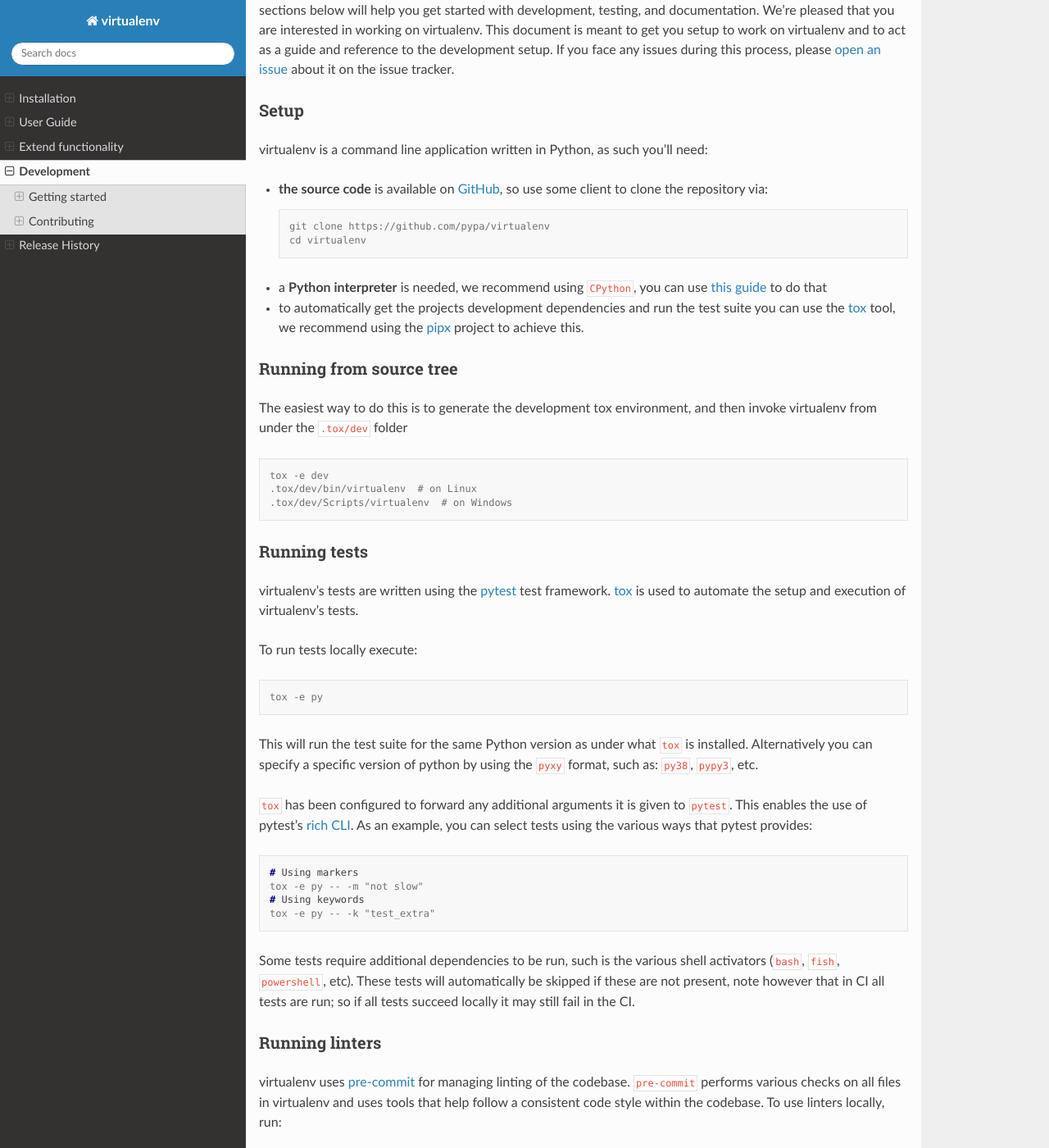
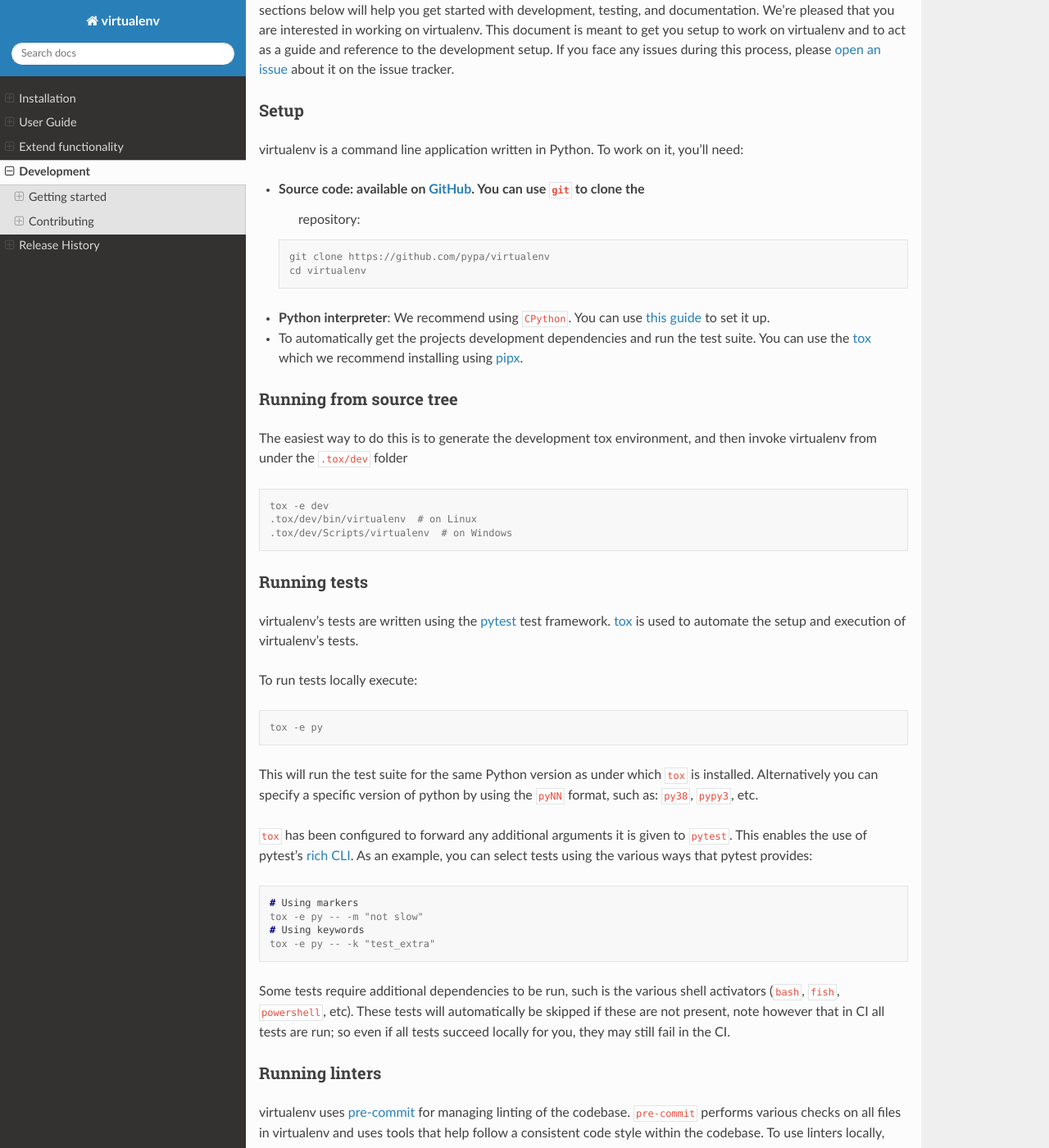
Before and after one commit to pypa/virtualenv, a Sphinx documentation site: the page built from docs/development.rst, in a window 1280 px wide and 1400 px high, scrolled down 230 px. Shown: the whole window at 82% size. Built offline with Sphinx 7.4.7 and the Read the Docs theme 2.0.0, drawn with Linux system fonts in a browser that asks for light colours; pages that are not in the unit, such as notebooks, are missing from menus; the version number could not be read and is left out; some of the changed text lies outside the part shown.

Commit message:
Slightly improve Development Documentation

```diff
--- a/docs/development.rst
+++ b/docs/development.rst
@@ -3,6 +3,7 @@
 
 Getting started
 ---------------
+
 
 ``virtualenv`` is a volunteer maintained open source project and we welcome contributions of all forms. The sections
 below will help you get started with development, testing, and documentation. We’re pleased that you are interested in
@@ -13,19 +14,22 @@
 
 Setup
 ~~~~~
-virtualenv is a command line application written in Python, as such you'll need:
 
-- **the source code**  is available on `GitHub <https://github.com/pypa/pip>`_, so use some client to clone the
-  repository via:
+virtualenv is a command line application written in Python. To work on it, you'll need:
+
+- **Source code**: available on `GitHub <https://github.com/pypa/pip>`_. You can use ``git`` to clone the
+    repository:
 
   .. code-block:: console
 
       git clone https://github.com/pypa/virtualenv
       cd virtualenv
-- a **Python interpreter** is needed, we recommend using ``CPython``, you can use
-  `this guide <https://realpython.com/installing-python/>`_ to do that
-- to automatically get the projects development dependencies and run the test suite you can use the :pypi:`tox` tool,
-  we recommend using the `pipx <https://pipxproject.github.io/pipx/>`_ project to achieve this.
+
+- **Python interpreter**: We recommend using ``CPython``. You can use
+  `this guide <https://realpython.com/installing-python/>`_ to set it up.
+
+- To automatically get the projects development dependencies and run the test suite. You can use the :pypi:`tox` which
+  we recommend installing using `pipx <https://pipxproject.github.io/pipx/>`_.
 
 Running from source tree
 ~~~~~~~~~~~~~~~~~~~~~~~~
@@ -51,8 +55,8 @@
 
     tox -e py
 
-This will run the test suite for the same Python version as under what ``tox`` is installed. Alternatively you can
-specify a specific version of python by using the ``pyxy`` format, such as: ``py38``, ``pypy3``, etc.
+This will run the test suite for the same Python version as under which ``tox`` is installed. Alternatively you can
+specify a specific version of python by using the ``pyNN`` format, such as: ``py38``, ``pypy3``, etc.
 
 ``tox`` has been configured to forward any additional arguments it is given to ``pytest``.
 This enables the use of pytest's
@@ -68,7 +72,7 @@
 
 Some tests require additional dependencies to be run, such is the various shell activators (``bash``, ``fish``,
 ``powershell``, etc). These tests will automatically be skipped if these are not present, note however that in CI
-all tests are run; so if all tests succeed locally it may still fail in the CI.
+all tests are run; so even if all tests succeed locally for you, they may still fail in the CI.
 
 Running linters
 ~~~~~~~~~~~~~~~
@@ -101,7 +105,8 @@
 
 Release
 ~~~~~~~
-Virtualenv's release schedule is tied to ``pip``, ``setuptools`` and ``wheel``. We bundle the latest version of these
+
+virtualenv's release schedule is tied to ``pip``, ``setuptools`` and ``wheel``. We bundle the latest version of these
 libraries so each time there's a new version of any of these, there will be a new virtualenv release shortly afterwards
 (we usually wait just a few days to avoid pulling in any broken releases).
 
@@ -185,7 +190,6 @@
 as trivial a contributor simply needs to add a randomly named, empty file to the ``news/`` directory with the extension
 of ``.trivial``.
 
-
 Becoming a maintainer
 ~~~~~~~~~~~~~~~~~~~~~
 
```
